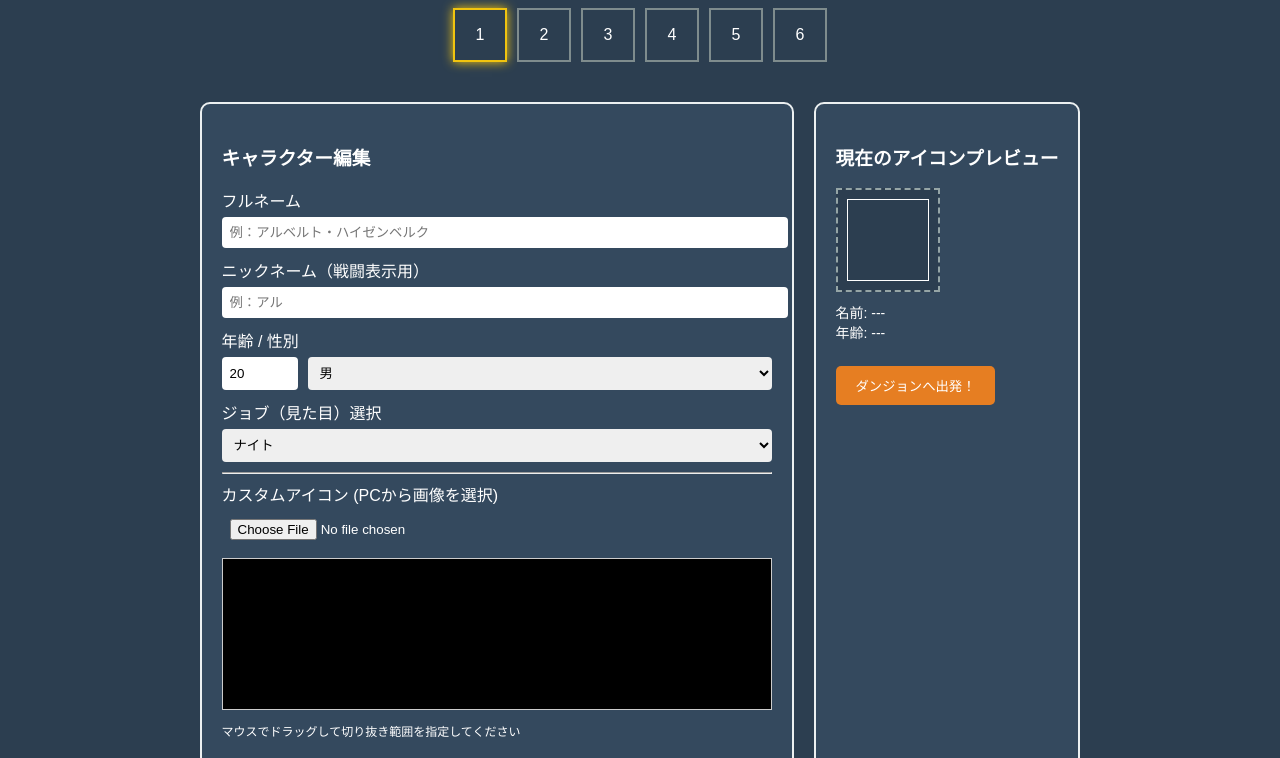
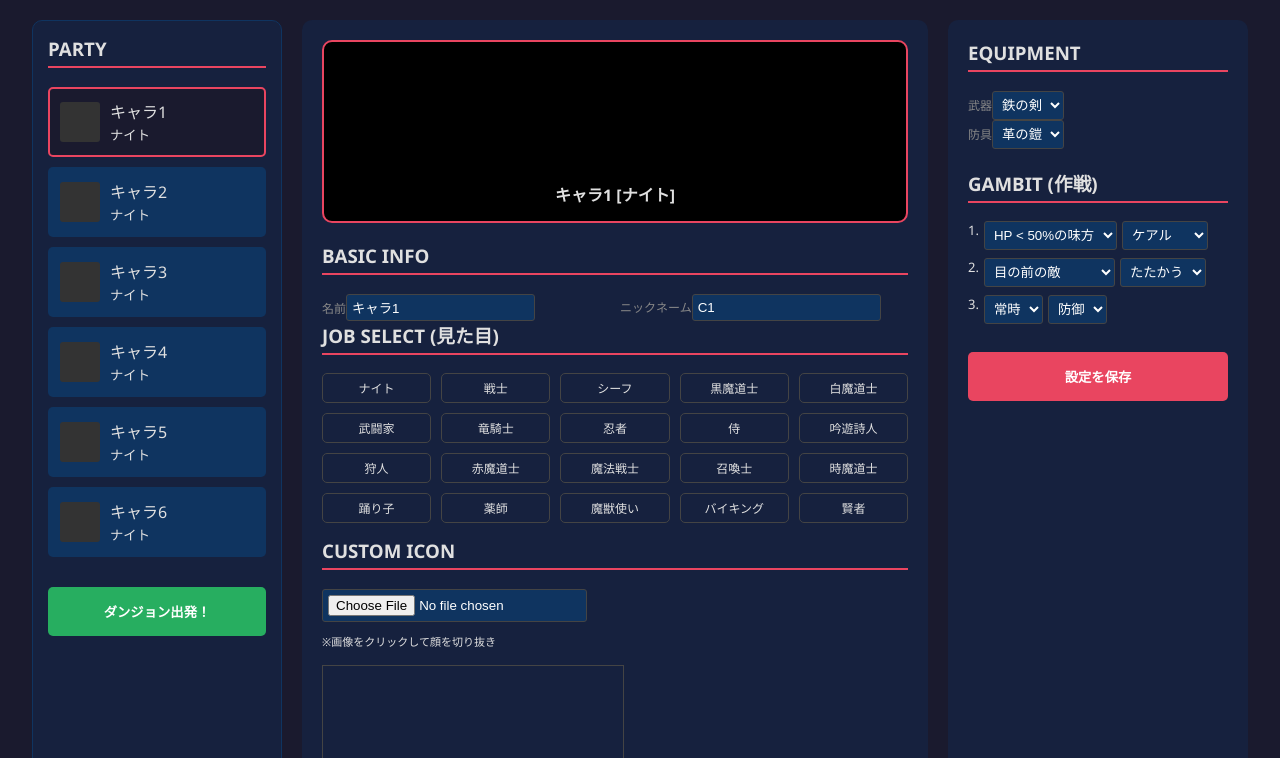
Before and after one commit to aamm08170324-spec/pixel-game, a plain HTML site: page index.html in a window 1280 px wide. Shown: the part 89-847 px from the top of the page. Drawn offline with Linux system fonts and the light colour scheme.

Commit message:
Update index.html

```diff
--- a/index.html
+++ b/index.html
@@ -2,151 +2,139 @@
 <html lang="ja">
 <head>
     <meta charset="UTF-8">
-    <meta name="viewport" content="width=device-width, initial-scale=1.0">
-    <title>Pixel Auto RPG - Character Creation</title>
+    <title>Pixel Auto RPG - Strategy Menu</title>
     <style>
-        body { background: #2c3e50; color: white; font-family: sans-serif; display: flex; flex-direction: column; align-items: center; }
-        .container { display: flex; gap: 20px; padding: 20px; max-width: 1000px; }
-        .editor, .preview { background: #34495e; padding: 20px; border-radius: 10px; border: 2px solid #ecf0f1; }
-        .slot-container { display: flex; gap: 10px; margin-bottom: 20px; }
-        .slot { width: 50px; height: 50px; background: #2c3e50; border: 2px solid #7f8c8d; cursor: pointer; display: flex; align-items: center; justify-content: center; position: relative; }
-        .slot.active { border-color: #f1c40f; box-shadow: 0 0 10px #f1c40f; }
-        .slot img { max-width: 100%; max-height: 100%; }
-        .input-group { margin-bottom: 10px; }
-        input, select { width: 100%; padding: 8px; margin-top: 5px; border-radius: 4px; border: none; }
-        #canvas-container { position: relative; border: 1px solid #ccc; margin-top: 10px; cursor: crosshair; overflow: hidden; background: #000; }
-        canvas { display: block; max-width: 400px; }
-        .btn { background: #27ae60; color: white; border: none; padding: 10px 20px; border-radius: 5px; cursor: pointer; margin-top: 10px; }
-        .btn:hover { background: #2ecc71; }
-        .preview-box { border: 2px dashed #95a5a6; width: 100px; height: 100px; margin-top: 10px; display: flex; align-items: center; justify-content: center; background: #2c3e50; }
-        #crop-preview { width: 80px; height: 80px; border: 1px solid #fff; }
+        body { background: #1a1a2e; color: #e0e0e0; font-family: 'Segoe UI', Tahoma, Geneva, Verdana, sans-serif; margin: 0; display: flex; flex-direction: column; align-items: center; }
+        .main-layout { display: grid; grid-template-columns: 250px 1fr 300px; gap: 20px; padding: 20px; width: 95%; max-width: 1400px; }
+
+        /* スロット・パーティ一覧 */
+        .sidebar { background: #16213e; padding: 15px; border-radius: 10px; border: 1px solid #0f3460; }
+        .slot { display: flex; align-items: center; gap: 10px; padding: 10px; margin-bottom: 10px; background: #0f3460; border: 2px solid transparent; cursor: pointer; border-radius: 5px; }
+        .slot.active { border-color: #e94560; background: #1a1a2e; }
+        .slot-img { width: 40px; height: 40px; background: #333; border-radius: 3px; overflow: hidden; }
+        .slot-img img { width: 100%; height: 100%; object-fit: cover; }
+
+        /* キャラクター編集・ジョブ選択 */
+        .editor { background: #16213e; padding: 20px; border-radius: 10px; }
+        .job-grid { display: grid; grid-template-columns: repeat(5, 1fr); gap: 10px; margin: 15px 0; }
+        .job-card { border: 1px solid #444; padding: 5px; text-align: center; cursor: pointer; border-radius: 5px; font-size: 12px; }
+        .job-card:hover { border-color: #e94560; }
+        .job-card.selected { background: #e94560; color: white; border-color: #fff; }
+
+        /* ガンビット・装備設定 */
+        .strategy { background: #16213e; padding: 20px; border-radius: 10px; }
+        .gambit-row { display: flex; gap: 5px; margin-bottom: 8px; font-size: 13px; }
+        select, input { background: #0f3460; color: white; border: 1px solid #444; padding: 5px; border-radius: 3px; }
+
+        .btn-save { width: 100%; padding: 15px; background: #e94560; color: white; border: none; border-radius: 5px; font-weight: bold; cursor: pointer; margin-top: 20px; }
+        .preview-area { text-align: center; margin-bottom: 20px; background: #000; padding: 10px; border-radius: 10px; border: 2px solid #e94560; }
+
+        h3 { border-bottom: 2px solid #e94560; padding-bottom: 5px; margin-top: 0; }
+        label { font-size: 12px; color: #888; }
     </style>
 </head>
 <body>
 
-<h1>Pixel Auto RPG - キャラメイク</h1>
+<h1 style="color: #e94560;">PIXEL AUTO RPG - 準備画面</h1>
 
-<div class="slot-container" id="party-slots">
+<div class="main-layout">
+    <div class="sidebar">
+        <h3>PARTY</h3>
+        <div id="slots"></div>
+        <button class="btn-save" style="background:#27ae60;">ダンジョン出発！</button>
     </div>
 
-<div class="container">
     <div class="editor">
-        <h3>キャラクター編集</h3>
-        <div class="input-group">
-            <label>フルネーム</label>
-            <input type="text" id="full-name" placeholder="例：アルベルト・ハイゼンベルク">
+        <div class="preview-area">
+            <canvas id="main-preview" width="120" height="120"></canvas>
+            <p id="preview-name" style="font-weight:bold; margin:5px 0;">New Character</p>
         </div>
-        <div class="input-group">
-            <label>ニックネーム（戦闘表示用）</label>
-            <input type="text" id="nick-name" placeholder="例：アル">
+
+        <h3>BASIC INFO</h3>
+        <div style="display:flex; gap:10px;">
+            <div style="flex:1;"><label>名前</label><input type="text" id="name-input" oninput="updateUI()"></div>
+            <div style="flex:1;"><label>ニックネーム</label><input type="text" id="nick-input"></div>
         </div>
-        <div class="input-group">
-            <label>年齢 / 性別</label>
-            <div style="display:flex; gap:10px;">
-                <input type="number" id="age" value="20" style="width: 60px;">
-                <select id="gender"><option value="male">男</option><option value="female">女</option></select>
+
+        <h3>JOB SELECT (見た目)</h3>
+        <div class="job-grid" id="job-list">
             </div>
-        </div>
-        <div class="input-group">
-            <label>ジョブ（見た目）選択</label>
-            <select id="job-select">
-                <option value="1">ナイト</option><option value="2">魔道士</option>
-                <option value="3">シーフ</option><option value="4">武闘家</option>
-            </select>
-        </div>
-        <hr>
-        <div class="input-group">
-            <label>カスタムアイコン (PCから画像を選択)</label>
-            <input type="file" id="image-loader" accept="image/*">
-            <div id="canvas-container">
-                <canvas id="image-canvas"></canvas>
-            </div>
-            <p style="font-size:12px;">マウスでドラッグして切り抜き範囲を指定してください</p>
-        </div>
-        <button class="btn" onclick="saveCharacter()">このキャラを保存</button>
+
+        <h3>CUSTOM ICON</h3>
+        <input type="file" id="img-upload" accept="image/*">
+        <p style="font-size:11px;">※画像をクリックして顔を切り抜き</p>
+        <canvas id="crop-source" style="max-width:100%; border:1px solid #444; margin-top:5px;"></canvas>
     </div>
 
-    <div class="preview">
-        <h3>現在のアイコンプレビュー</h3>
-        <div class="preview-box">
-            <canvas id="crop-preview" width="80" height="80"></canvas>
+    <div class="strategy">
+        <h3>EQUIPMENT</h3>
+        <label>武器</label><select><option>鉄の剣</option><option>木の杖</option></select><br>
+        <label>防具</label><select><option>革の鎧</option><option>布の服</option></select>
+
+        <h3 style="margin-top:20px;">GAMBIT (作戦)</h3>
+        <div id="gambit-list">
+            <div class="gambit-row"><span>1.</span><select><option>HP < 50%の味方</option><option>目の前の敵</option></select><select><option>ケアル</option><option>たたかう</option></select></div>
+            <div class="gambit-row"><span>2.</span><select><option>目の前の敵</option><option>最もHPが低い敵</option></select><select><option>たたかう</option><option>防御</option></select></div>
+            <div class="gambit-row"><span>3.</span><select><option>常時</option></select><select><option>防御</option></select></div>
         </div>
-        <p id="preview-info" style="font-size: 14px; margin-top:10px;">名前: ---<br>年齢: ---</p>
-        <button class="btn" style="background:#e67e22;" onclick="alert('ダンジョン出発機能は次回のアップデートで実装！')">ダンジョンへ出発！</button>
+
+        <button class="btn-save" onclick="saveCurrent()">設定を保存</button>
     </div>
 </div>
 
 <script>
-    const canvas = document.getElementById('image-canvas');
-    const ctx = canvas.getContext('2d');
-    const cropPreview = document.getElementById('crop-preview');
-    const pCtx = cropPreview.getContext('2d');
-    const slotsContainer = document.getElementById('party-slots');
+    let currentId = 0;
+    const jobs = ["ナイト", "戦士", "シーフ", "黒魔道士", "白魔道士", "武闘家", "竜騎士", "忍者", "侍", "吟遊詩人", "狩人", "赤魔道士", "魔法戦士", "召喚士", "時魔道士", "踊り子", "薬師", "魔獣使い", "バイキング", "賢者"];
+    let party = Array(6).fill(null).map((_, i) => ({ id: i, name: `キャラ${i+1}`, nick: `C${i+1}`, job: "ナイト", icon: null }));
 
-    let img = new Image();
-    let cropX = 0, cropY = 0, cropSize = 100;
-    let party = Array(6).fill(null).map(() => ({ name: '', nick: '', age: 20, gender: 'male', icon: null }));
-    let currentSlot = 0;
-
-    // スロットの生成
-    function renderSlots() {
-        slotsContainer.innerHTML = '';
-        party.forEach((p, i) => {
-            const div = document.createElement('div');
-            div.className = `slot ${i === currentSlot ? 'active' : ''}`;
-            div.innerHTML = p.icon ? `<img src="${p.icon}">` : (i+1);
-            div.onclick = () => selectSlot(i);
-            slotsContainer.appendChild(div);
-        });
+    function init() {
+        renderSlots();
+        renderJobList();
+        loadCharacter(0);
     }
 
-    function selectSlot(i) {
-        currentSlot = i;
-        renderSlots();
-        // ここで既存データを入力欄に戻す処理を後で追加
+    function renderSlots() {
+        const container = document.getElementById('slots');
+        container.innerHTML = party.map((p, i) => `
+            <div class="slot ${i === currentId ? 'active' : ''}" onclick="loadCharacter(${i})">
+                <div class="slot-img">${p.icon ? `<img src="${p.icon}">` : ''}</div>
+                <div><div>${p.name}</div><small>${p.job}</small></div>
+            </div>
+        `).join('');
     }
 
-    // 画像読み込み
-    document.getElementById('image-loader').addEventListener('change', (e) => {
-        const reader = new FileReader();
-        reader.onload = (event) => {
-            img.onload = () => {
-                canvas.width = img.width;
-                canvas.height = img.height;
-                ctx.drawImage(img, 0, 0);
-                updateCrop();
-            };
-            img.src = event.target.result;
-        };
-        reader.readAsDataURL(e.target.files[0]);
-    });
-
-    // 簡易クロップ（中央付近を切り抜き）
-    canvas.onmousedown = (e) => {
-        const rect = canvas.getBoundingClientRect();
-        const scaleX = canvas.width / rect.width;
-        const scaleY = canvas.height / rect.height;
-        cropX = (e.clientX - rect.left) * scaleX - 40;
-        cropY = (e.clientY - rect.top) * scaleY - 40;
-        updateCrop();
-    };
-
-    function updateCrop() {
-        if (!img.src) return;
-        pCtx.clearRect(0, 0, 80, 80);
-        pCtx.drawImage(img, cropX, cropY, 100, 100, 0, 0, 80, 80);
+    function renderJobList() {
+        const list = document.getElementById('job-list');
+        list.innerHTML = jobs.map(j => `<div class="job-card" onclick="setJob('${j}')">${j}</div>`).join('');
     }
 
-    function saveCharacter() {
-        const name = document.getElementById('full-name').value;
-        const iconData = cropPreview.toDataURL();
-        party[currentSlot] = { name: name, icon: iconData };
-        document.getElementById('preview-info').innerHTML = `名前: ${name}<br>保存完了！`;
+    function loadCharacter(id) {
+        currentId = id;
+        const p = party[id];
+        document.getElementById('name-input').value = p.name;
+        document.getElementById('nick-input').value = p.nick;
+        updateUI();
         renderSlots();
-        alert('キャラクターを保存しました！');
     }
 
-    renderSlots();
+    function setJob(j) {
+        party[currentId].job = j;
+        updateUI();
+    }
+
+    function updateUI() {
+        const name = document.getElementById('name-input').value;
+        document.getElementById('preview-name').innerText = `${name || '---'} [${party[currentId].job}]`;
+    }
+
+    function saveCurrent() {
+        party[currentId].name = document.getElementById('name-input').value;
+        party[currentId].nick = document.getElementById('nick-input').value;
+        renderSlots();
+        alert("キャラクター設定を保存しました！");
+    }
+
+    init();
 </script>
 </body>
 </html>
```
